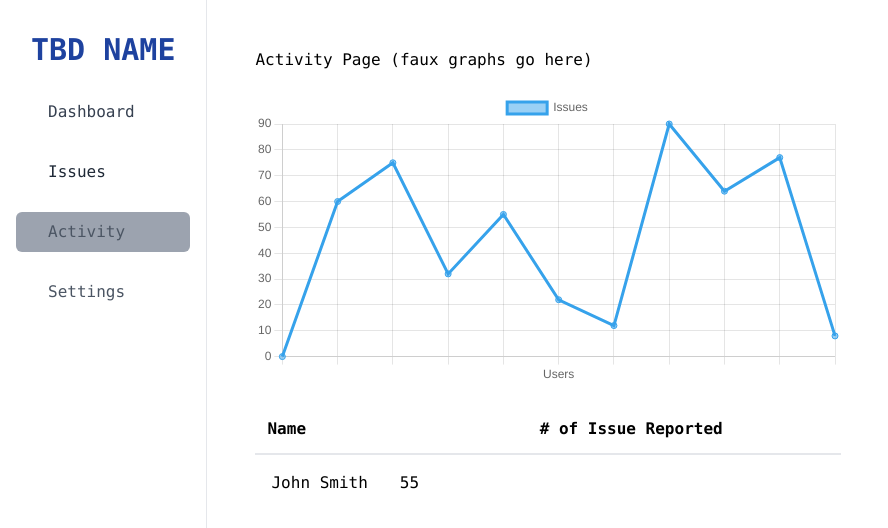
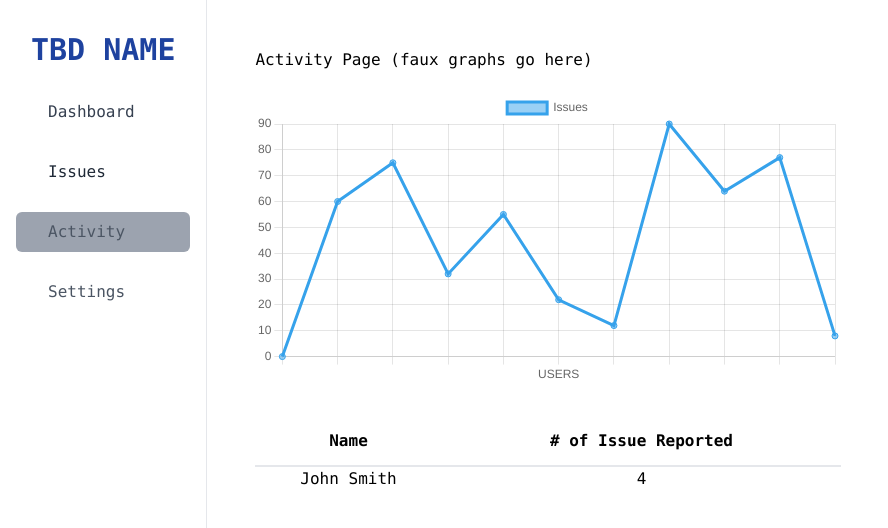
Before and after one commit to SilahicAmil/nextjs-ticketing-system, a Next.js app: page /dashboard/activity in a window 1280 px wide. Shown: the top 528 px of the page, without its empty margins (0-888 px from the left). Built offline with nearby package versions, Linux system fonts and the light colour scheme.

Commit message:
adding table to activity page

```diff
--- a/components/ActivityPage/AcitivityUsers.js
+++ b/components/ActivityPage/AcitivityUsers.js
@@ -1,26 +1,22 @@
 const ActivityUsers = ({}) => {
   return (
     <>
-      <div className="mt-5">
-        <table className="w-3/5">
-          <thead>
-            <tr className="border-b-2">
-              <th className="p-3 text-left">Name</th>
-              <th className="p-3 text-left"># of Issue Reported</th>
-            </tr>
-            <tbody className="">
+      <div className="">
+        <div className="mt-8 flex w-3/5 ">
+          <table className="w-full">
+            <thead>
+              <tr className="border-b-2 ">
+                <th className="p-3 text-center">Name</th>
+                <th className="p-3 text-center"># of Issue Reported</th>
+              </tr>
+
               <tr className="">
-                <td className=" p-4">
-                  <span>John Smith</span>
-                </td>
-
-                <td className="flex p-4">
-                  <span>55</span>
-                </td>
+                <td className="text-center">John Smith</td>
+                <td className="text-center">4</td>
               </tr>
-            </tbody>
-          </thead>
-        </table>
+            </thead>
+          </table>
+        </div>
       </div>
     </>
   );
--- a/components/ActivityPage/ActivityGraph.js
+++ b/components/ActivityPage/ActivityGraph.js
@@ -3,7 +3,7 @@ import { ArcElement, Chart as ChartJs, Legend, Tooltip } from "chart.js/auto";
 import { Line } from "react-chartjs-2";
 
 const ActivityGraph = ({}) => {
-  const labels = ["", "", "", "", "", "Users", "", "", "", "", ""];
+  const labels = ["", "", "", "", "", "USERS", "", "", "", "", ""];
 
   const data = [0, 60, 75, 32, 55, 22, 12, 90, 64, 77, 8];
 
```
